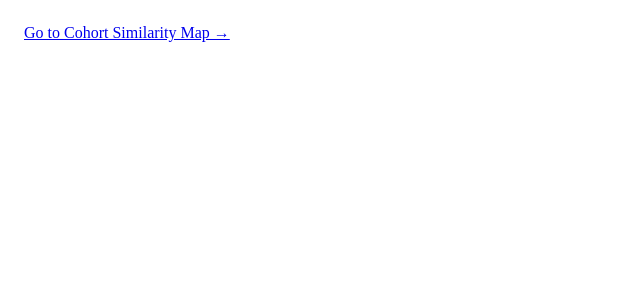
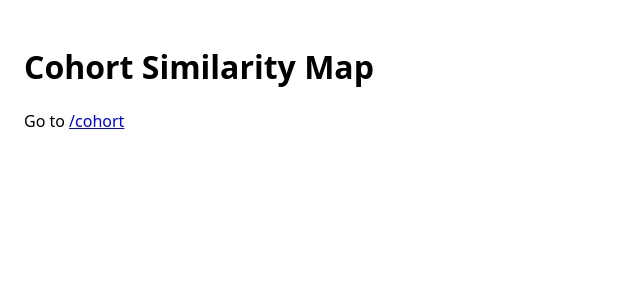
Before and after one commit to Gchism94/cohort-similarity-map, a Next.js app in the folder frontend/: page / in a window 1280 px wide. Shown: the top 300 px of the page, without its empty margins (0-640 px from the left). Built offline with nearby package versions, Linux system fonts and the light colour scheme.

Commit message:
Refactor HomePage component; enhance layout structure and styling for improved presentation

```diff
--- /dev/null
+++ b/frontend/app/layout.tsx
@@ -0,0 +1,17 @@
+// frontend/app/layout.tsx
+import type { ReactNode } from "react";
+
+export const metadata = {
+  title: "Cohort Similarity Map",
+  description: "Resume similarity + herd phrase analysis",
+};
+
+export default function RootLayout({ children }: { children: ReactNode }) {
+  return (
+    <html lang="en">
+      <body style={{ margin: 0, fontFamily: "system-ui, -apple-system, Segoe UI, Roboto, Arial, sans-serif" }}>
+        {children}
+      </body>
+    </html>
+  );
+}
--- a/frontend/app/page.tsx
+++ b/frontend/app/page.tsx
@@ -1,9 +1,12 @@
+// frontend/app/page.tsx
 import React from "react";
-
-export default function Home() {
+export default function HomePage() {
   return (
-    <main style={{ padding: 16 }}>
-      <a href="/cohort">Go to Cohort Similarity Map →</a>
+    <main style={{ padding: 24 }}>
+      <h1>Cohort Similarity Map</h1>
+      <p>
+        Go to <a href="/cohort">/cohort</a>
+      </p>
     </main>
   );
 }
```
